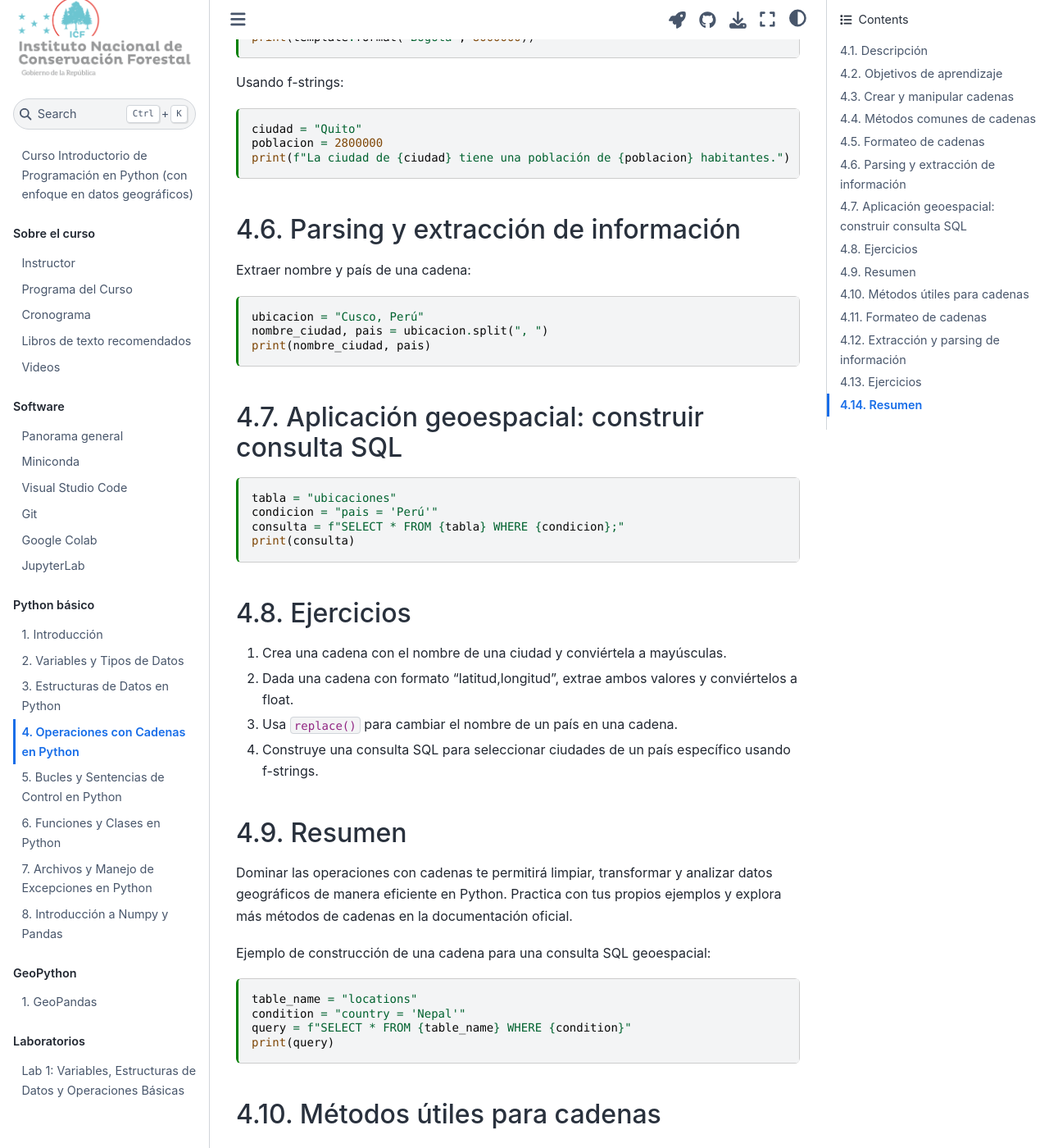
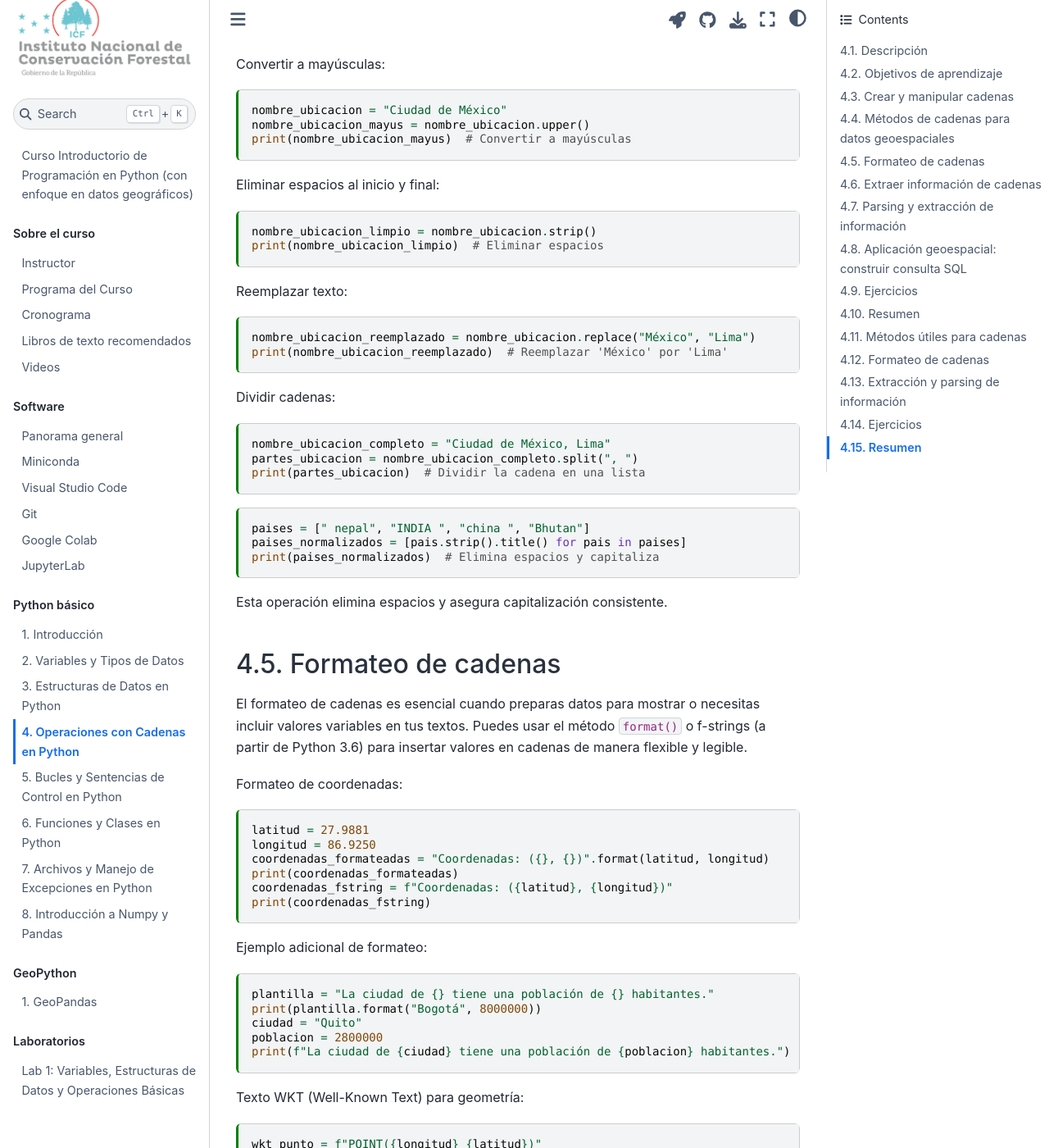
Before and after one commit to lalgonzales/geo-intro-py, a Jupyter Book: the page built from contenido/python/04_operaciones_cadenas.md, in a window 1280 px wide and 1400 px high, scrolled down 1883 px. Shown: the whole window at 82% size. Built offline with Jupyter Book 1.0.4 settings and Sphinx 7.4.7 and the Sphinx Book theme 1.1.4, drawn with Linux system fonts in a browser that asks for light colours; some of the changed text lies outside the part shown.

Commit message:
docs(python): enhance string operations notebook (#20)
- revise and expand the content of the string operations notebook
- add more detailed explanations and examples
- include practical geo-spatial applications
- improve learning objectives and exercises

````diff
--- a/contenido/python/04_operaciones_cadenas.md
+++ b/contenido/python/04_operaciones_cadenas.md
@@ -17,25 +17,27 @@ kernelspec:
 # Operaciones con Cadenas en Python
 
 ## Descripción
-Esta sección cubre operaciones básicas y avanzadas con cadenas de texto en Python, útiles para el manejo de atributos y datos geográficos.
+Esta sección cubre diversas operaciones con cadenas de texto en Python, enfocándose en su aplicación en el contexto geoespacial. Las cadenas son fundamentales para manejar datos textuales, como nombres de lugares geográficos, coordenadas y datos extraídos de archivos. Dominar las operaciones con cadenas te permite manipular y analizar información geográfica de manera eficiente, lo cual es esencial para tareas como limpieza de datos, formateo, parsing y hasta geocodificación.
 
 ## Objetivos de aprendizaje
+Al finalizar esta sección, deberías ser capaz de:
 - Crear y manipular cadenas en Python, incluyendo concatenación y repetición.
 - Aplicar métodos como `lower()`, `upper()`, `strip()`, `replace()`, `split()` para procesar datos geoespaciales.
-- Formatear cadenas usando `format()` y f-strings.
-- Extraer información de cadenas (parsing) y aplicar operaciones en tareas geoespaciales.
+- Formatear cadenas usando el método `format()` y f-strings para incluir datos variables.
+- Extraer información específica de cadenas, como coordenadas o nombres de lugares.
+- Utilizar operaciones con cadenas en tareas geoespaciales prácticas, mejorando tu capacidad para trabajar y gestionar datos geográficos.
 
 +++
 
 ## Crear y manipular cadenas
 Las cadenas en Python son secuencias de caracteres. Puedes crearlas con comillas simples o dobles.
 ```{code-cell} ipython3
-location_name = "Monte Everest"  # Nombre de una ubicación
+nombre_ubicacion = "Monte Everest"  # Nombre de una ubicación
 ```
 Concatenar cadenas:
 ```{code-cell} ipython3
-location_name_full = location_name + ", Nepal"
-print(location_name_full)
+nombre_ubicacion_completo = nombre_ubicacion + ", Nepal"
+print(nombre_ubicacion_completo)
 ```
 Repetir cadenas:
 ```{code-cell} ipython3
@@ -43,88 +45,146 @@ separador = "-" * 10
 print(separador)
 ```
 
-## Métodos comunes de cadenas
-Convertir a minúsculas y mayúsculas:
+Construir una consulta SQL básica para seleccionar datos de una base geoespacial:
 ```{code-cell} ipython3
-nombre = "Ciudad de México"
-print(nombre.lower())
-print(nombre.upper())
+nombre_tabla = "ubicaciones"
+condicion = "pais = 'Nepal'"
+consulta_sql = f"SELECT * FROM {nombre_tabla} WHERE {condicion};"
+print(consulta_sql)
 ```
+
+En escenarios más complejos, podrías construir consultas dinámicamente según la entrada del usuario o múltiples condiciones.
+
+## Métodos de cadenas para datos geoespaciales
+
+Python ofrece varios métodos integrados para manipular cadenas. Algunos de los más usados son:
+
+- `lower()`, `upper()`: Convierte cadenas a minúsculas o mayúsculas.
+- `strip()`: Elimina espacios al inicio y final.
+- `lstrip()`, `rstrip()`: Elimina espacios solo al inicio o solo al final.
+- `replace()`: Reemplaza una subcadena por otra.
+- `split()`: Divide una cadena en una lista de subcadenas usando un delimitador.
+- `join()`: Une una lista de cadenas en una sola cadena usando un delimitador.
+
+
+
+Convertir a mayúsculas:
+```{code-cell} ipython3
+nombre_ubicacion = "Ciudad de México"
+nombre_ubicacion_mayus = nombre_ubicacion.upper()
+print(nombre_ubicacion_mayus)  # Convertir a mayúsculas
+```
+
 Eliminar espacios al inicio y final:
 ```{code-cell} ipython3
-ciudad = "  Lima  "
-print(ciudad.strip())
+nombre_ubicacion_limpio = nombre_ubicacion.strip()
+print(nombre_ubicacion_limpio)  # Eliminar espacios
 ```
+
 Reemplazar texto:
 ```{code-cell} ipython3
-pais = "Estados Unidos"
-print(pais.replace("Estados", "EEUU"))
+nombre_ubicacion_reemplazado = nombre_ubicacion.replace("México", "Lima")
+print(nombre_ubicacion_reemplazado)  # Reemplazar 'México' por 'Lima'
 ```
+
 Dividir cadenas:
 ```{code-cell} ipython3
-coordenadas = "19.4,-99.1"
-lat, lon = coordenadas.split(",")
-print(lat, lon)
+nombre_ubicacion_completo = "Ciudad de México, Lima"
+partes_ubicacion = nombre_ubicacion_completo.split(", ")
+print(partes_ubicacion)  # Dividir la cadena en una lista
 ```
 
+```{code-cell} ipython3
+paises = [" nepal", "INDIA ", "china ", "Bhutan"]
+paises_normalizados = [pais.strip().title() for pais in paises]
+print(paises_normalizados)  # Elimina espacios y capitaliza
+```
+Esta operación elimina espacios y asegura capitalización consistente.
+
 ## Formateo de cadenas
-Usando `format()`:
+
+El formateo de cadenas es esencial cuando preparas datos para mostrar o necesitas incluir valores variables en tus textos. Puedes usar el método `format()` o f-strings (a partir de Python 3.6) para insertar valores en cadenas de manera flexible y legible.
+
+Formateo de coordenadas:
 ```{code-cell} ipython3
-template = "La ciudad de {} tiene una población de {} habitantes."
-print(template.format("Bogotá", 8000000))
+latitud = 27.9881
+longitud = 86.9250
+coordenadas_formateadas = "Coordenadas: ({}, {})".format(latitud, longitud)
+print(coordenadas_formateadas)
+coordenadas_fstring = f"Coordenadas: ({latitud}, {longitud})"
+print(coordenadas_fstring)
 ```
-Usando f-strings:
+
+Ejemplo adicional de formateo:
 ```{code-cell} ipython3
+plantilla = "La ciudad de {} tiene una población de {} habitantes."
+print(plantilla.format("Bogotá", 8000000))
 ciudad = "Quito"
 poblacion = 2800000
 print(f"La ciudad de {ciudad} tiene una población de {poblacion} habitantes.")
 ```
 
+Texto WKT (Well-Known Text) para geometría:
+```{code-cell} ipython3
+wkt_punto = f"POINT({longitud} {latitud})"
+print(wkt_punto)
+```
+
+## Extraer información de cadenas
+
+A menudo necesitarás extraer información específica de cadenas, especialmente con datos geográficos. Por ejemplo, puedes extraer coordenadas de una cadena formateada:
+
+Si tienes una lista de direcciones en el formato "Calle, Ciudad, País", puedes extraer cada componente:
+```{code-cell} ipython3
+direccion = "123 Everest Rd, Kathmandu, Nepal"
+calle, ciudad, pais = direccion.split(", ")
+print(f"Calle: {calle}, Ciudad: {ciudad}, País: {pais}")
+```
+
 ## Parsing y extracción de información
-Extraer nombre y país de una cadena:
+
+Ejemplo de parsing de coordenadas:
 ```{code-cell} ipython3
-ubicacion = "Cusco, Perú"
-nombre_ciudad, pais = ubicacion.split(", ")
-print(nombre_ciudad, pais)
+cadena_coordenadas = "40.7128N, 74.0060W"
+lat_str, lon_str = cadena_coordenadas.split(", ")
+latitud = float(lat_str[:-1])  # Convierte a float y elimina la 'N'
+longitud = float(lon_str[:-1])  # Convierte a float y elimina la 'W'
+print(f"Coordenadas extraídas: ({latitud}, {longitud})")
 ```
 
 ## Aplicación geoespacial: construir consulta SQL
-```{code-cell} ipython3
-tabla = "ubicaciones"
-condicion = "pais = 'Perú'"
-consulta = f"SELECT * FROM {tabla} WHERE {condicion};"
-print(consulta)
-```
 
 ## Ejercicios
-1. Crea una cadena con el nombre de una ciudad y conviértela a mayúsculas.
-2. Dada una cadena con formato "latitud,longitud", extrae ambos valores y conviértelos a float.
-3. Usa `replace()` para cambiar el nombre de un país en una cadena.
-4. Construye una consulta SQL para seleccionar ciudades de un país específico usando f-strings.
+1. Crea una cadena con el nombre de una ciudad. Convierte la cadena a minúsculas y luego a mayúsculas.
+2. Toma una cadena con el formato 'latitud, longitud' (ejemplo: '19.4N, 99.1W') y extrae los valores numéricos de latitud y longitud.
+3. Crea una cadena formateada que incluya el nombre de una ubicación y sus coordenadas. Usa tanto el método `format()` como f-strings.
+4. Reemplaza una subcadena en el nombre de un lugar (por ejemplo, cambia 'San Francisco' por 'San Diego') y muestra el resultado.
+5. Dada una lista de direcciones en el formato "Calle, Ciudad, País", escribe una función que devuelva un diccionario con las claves `calle`, `ciudad` y `país`.
+6. Escribe una función que convierta un par de coordenadas de latitud y longitud en una cadena WKT `POINT`.
 
 ## Resumen
-Dominar las operaciones con cadenas te permitirá limpiar, transformar y analizar datos geográficos de manera eficiente en Python. Practica con tus propios ejemplos y explora más métodos de cadenas en la documentación oficial.
 
-Ejemplo de construcción de una cadena para una consulta SQL geoespacial:
+Las operaciones con cadenas son fundamentales en la programación geoespacial, especialmente al trabajar con datos geográficos en formato texto. Dominar estas operaciones te permitirá manipular, limpiar y analizar información geográfica de manera eficiente en tus proyectos, ya sea para formatear salidas, analizar entradas o integrar con bases de datos geoespaciales.
 
 ```{code-cell} ipython3
-table_name = "locations"
-condition = "country = 'Nepal'"
-query = f"SELECT * FROM {table_name} WHERE {condition}"
-print(query)
+nombre_tabla = "ubicaciones"
+condicion = "pais = 'Nepal'"
+consulta_sql = f"SELECT * FROM {nombre_tabla} WHERE {condicion}"
+print(consulta_sql)
 ```
 
 ## Métodos útiles para cadenas
 
 Algunos métodos comunes para procesar texto en Python:
-
 ```{code-cell} ipython3
 texto = "  Ciudad de México  "
-print(texto.lower())      # minúsculas
-print(texto.upper())      # mayúsculas
-print(texto.strip())      # eliminar espacios
-print(texto.replace("México", "CDMX")) # reemplazar
-print(texto.split())      # dividir en palabras
+print(texto.lower())      # Convierte a minúsculas
+print(texto.upper())      # Convierte a mayúsculas
+print(texto.strip())      # Elimina espacios al inicio y final
+print(texto.lstrip())     # Elimina solo al inicio
+print(texto.rstrip())     # Elimina solo al final
+print(texto.replace("México", "CDMX")) # Reemplaza 'México' por 'CDMX'
+print(texto.split())      # Divide la cadena en una lista de palabras
 ```
 
 ## Formateo de cadenas
@@ -140,12 +200,31 @@ print(frase)
 
 ## Extracción y parsing de información
 
+
 Las operaciones con cadenas permiten extraer datos útiles, por ejemplo, coordenadas de un texto:
-
 ```{code-cell} ipython3
 coordenadas = "19.4,-99.1"
 lat, lon = coordenadas.split(",")
 print(f"Latitud: {lat}, Longitud: {lon}")
+```
+
+Parsing avanzado de coordenadas con sufijos:
+```{code-cell} ipython3
+cadena_coordenadas = "27.9881N, 86.9250E"
+lat_str, lon_str = cadena_coordenadas.split(", ")
+latitud = float(lat_str[:-1])  # Elimina 'N'
+longitud = float(lon_str[:-1]) # Elimina 'E'
+print(f"Coordenadas extraídas: ({latitud}, {longitud})")
+```
+
+Parsing de direcciones y función para diccionario:
+```{code-cell} ipython3
+def parsear_direccion(direccion):
+    calle, ciudad, pais = direccion.split(", ")
+    return {"calle": calle, "ciudad": ciudad, "pais": pais}
+
+direccion = "Av. Principal 123, Quito, Ecuador"
+print(parsear_direccion(direccion))
 ```
 
 ## Ejercicios
@@ -156,12 +235,14 @@ print(f"Latitud: {lat}, Longitud: {lon}")
 4. Reemplaza una subcadena en el nombre de un lugar (por ejemplo, cambia 'Ciudad de México' por 'CDMX') y muestra el resultado.
 5. Dada una lista de direcciones en el formato "Calle, Ciudad, País", escribe una función que devuelva un diccionario con las claves `calle`, `ciudad` y `país`.
 6. Escribe una función que convierta un par de coordenadas de latitud y longitud en una cadena WKT `POINT`.
+7. Normaliza una lista de países eliminando espacios y capitalizando los nombres.
+8. Une una lista de palabras en una sola cadena usando un delimitador.
 
 ```{code-cell} ipython3
 # Ejemplo de función para WKT
 
-def coordenadas_a_wkt(lat, lon):
-    return f"POINT({lon} {lat})"
+def coordenadas_a_wkt(latitud, longitud):
+  return f"POINT({longitud} {latitud})"
 
 print(coordenadas_a_wkt(19.4, -99.1))
 ```
@@ -169,3 +250,5 @@ print(coordenadas_a_wkt(19.4, -99.1))
 ## Resumen
 
 Las operaciones con cadenas son esenciales en la programación geoespacial, especialmente al trabajar con datos textuales como nombres de lugares, coordenadas y atributos. Dominar estas técnicas te permitirá manipular y analizar información geográfica de manera eficiente en tus proyectos.
+
+Las cadenas son fundamentales para limpiar, formatear, extraer y preparar datos geográficos. Practica con tus propios ejemplos y explora más métodos en la documentación oficial de Python. Estas habilidades te ayudarán a trabajar con bases de datos, archivos de texto y APIs geoespaciales de manera profesional.
````
Also changed, not shown: 1 other file.
